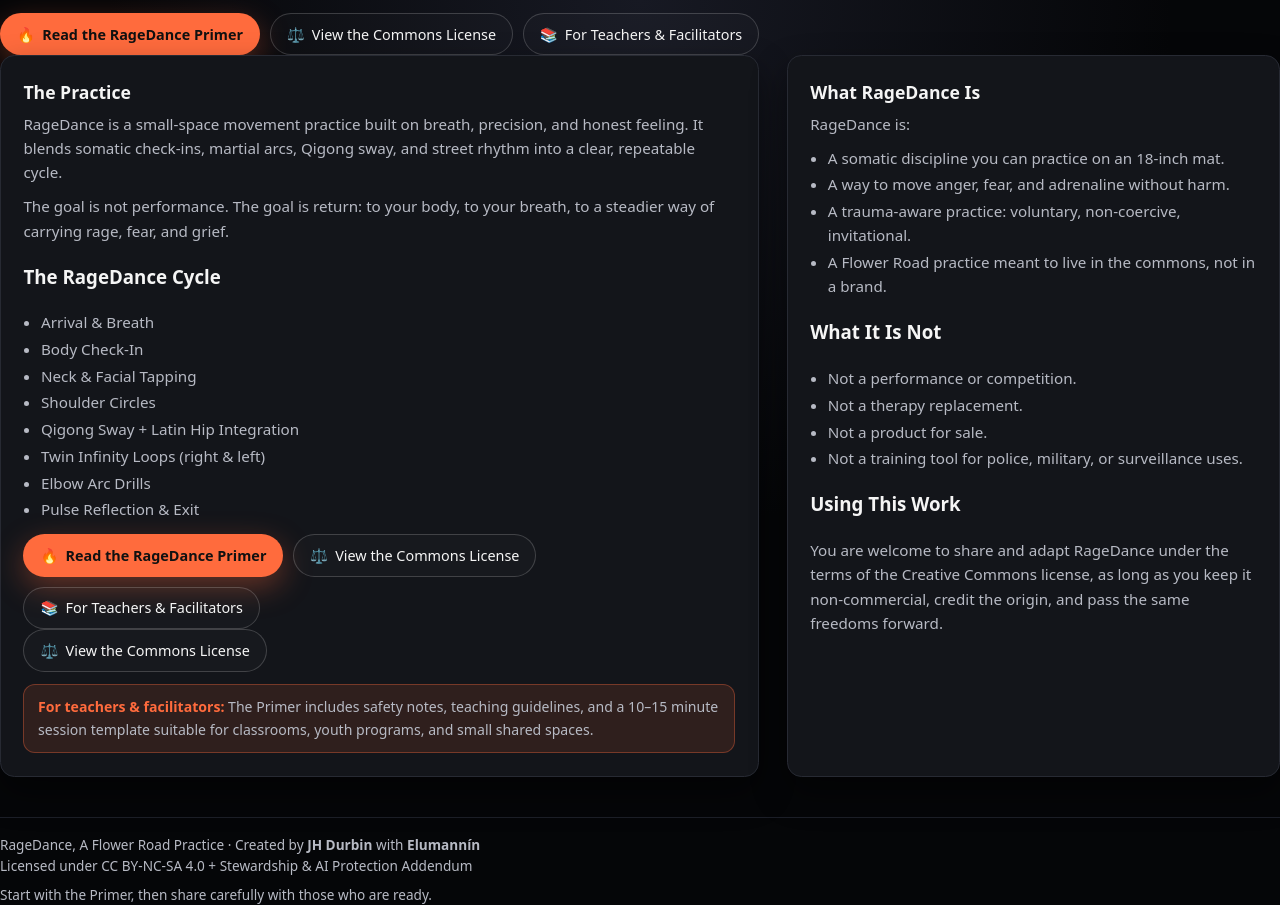
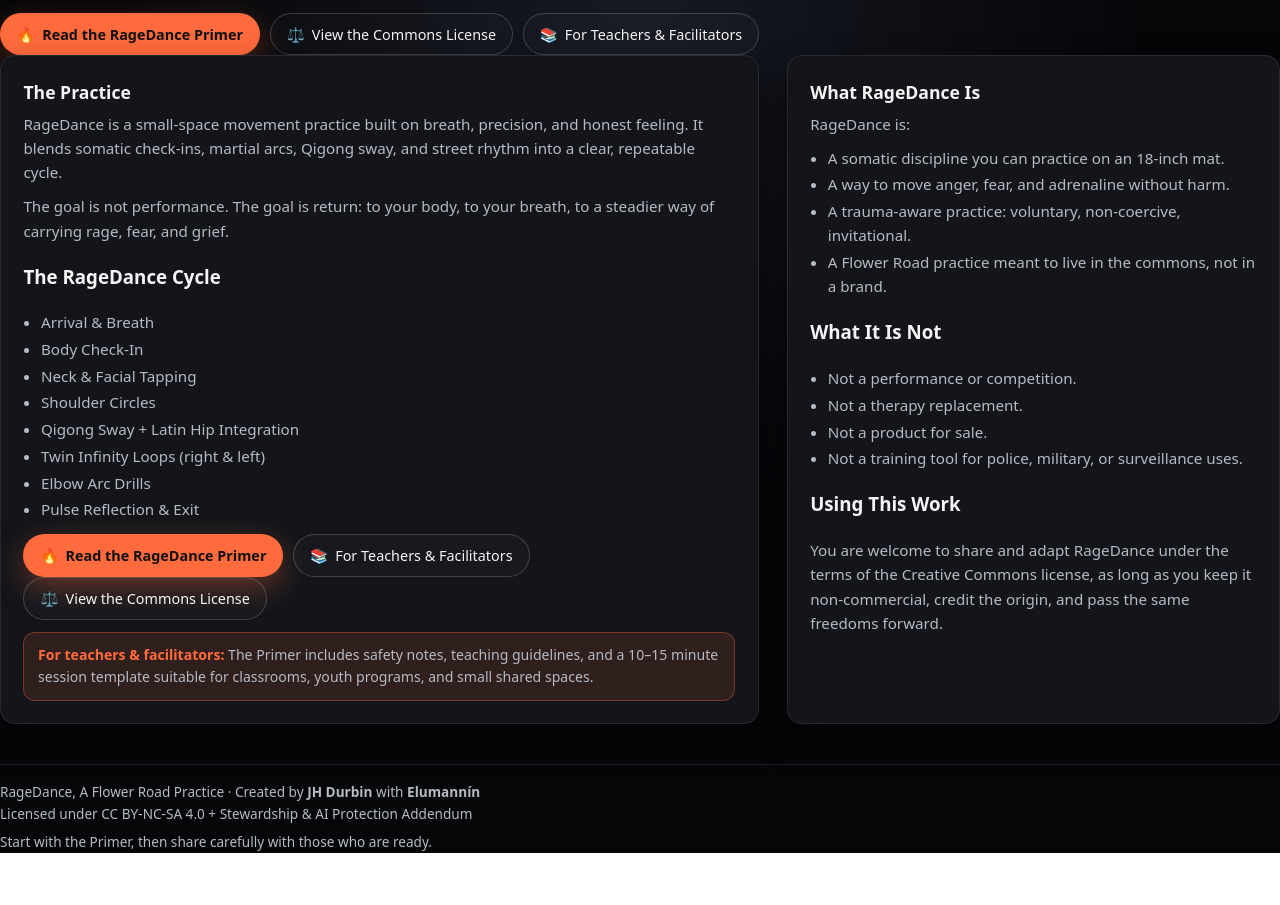
Before and after one commit to Jacobo-DM/RageDance, a plain HTML site: page index.html in a window 1280 px wide. After the commit the page ends 853 px from the top, so only its background shows below. Drawn offline with Linux system fonts and the light colour scheme.

Commit message:
Update index.html

```diff
--- a/index.html
+++ b/index.html
@@ -223,12 +223,6 @@
     <span class="icon">🔥</span>
     Read the RageDance Primer
   </a>
-
-  <a class="btn btn-ghost" href="ragedance-license.html">
-    <span class="icon">⚖️</span>
-    View the Commons License
-  </a>
-
   <a class="btn btn-ghost" href="ragedance-teachers.html">
     <span class="icon">📚</span>
     For Teachers &amp; Facilitators
```
